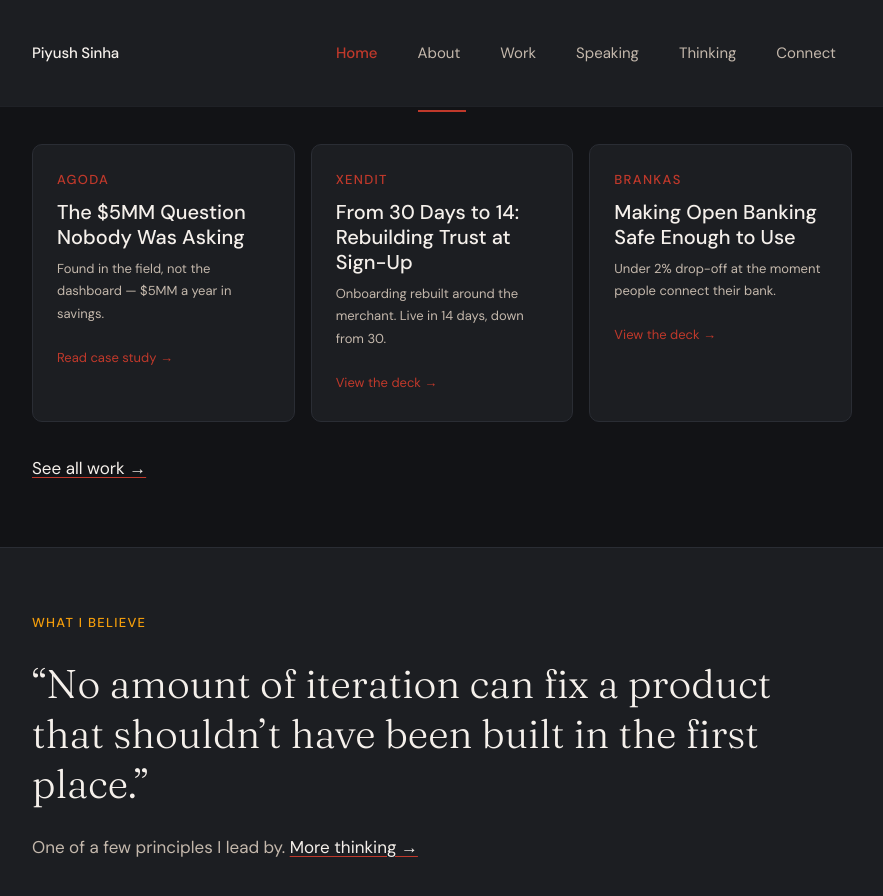
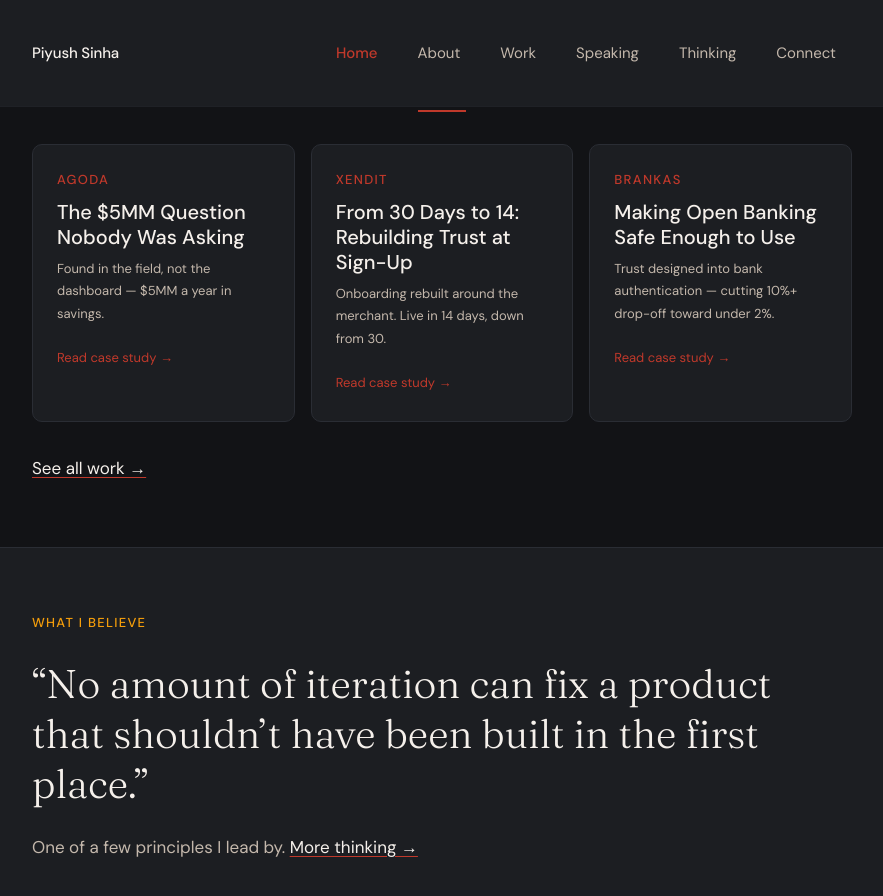
Before and after one commit to piyushsinha/piyushsinha.github.io, a Jekyll site: the page built from index.html, in a window 1280 px wide and 900 px high, scrolled down 1916 px. Shown: the top 896 px of the window, without its empty margins (198-1081 px from the left). Built offline with Jekyll 4.4.1, drawn with Linux system fonts in a browser that asks for light colours; some of the changed lines change nothing that is shown.

Commit message:
Add files via upload

```diff
--- a/_data/case_studies.yml
+++ b/_data/case_studies.yml
@@ -23,6 +23,7 @@
   type: case-study
   order: 2
   featured: true
+  page: "/work/xendit-go-live/"
   company: "Xendit"
   title: "From 30 Days to 14: Rebuilding Trust at Sign-Up"
   summary: "Onboarding rebuilt around the merchant. Live in 14 days, down from 30."
@@ -37,51 +38,55 @@
   type: case-study
   order: 3
   featured: true
+  page: "/work/brankas-open-banking-trust/"
   company: "Brankas"
   title: "Making Open Banking Safe Enough to Use"
-  summary: "Under 2% drop-off at the moment people connect their bank."
+  summary: "Trust designed into bank authentication — cutting 10%+ drop-off toward under 2%."
   outcome: |
-    <strong>The problem:</strong> Open banking asks people to give a startup access to their bank account. The authentication moment is where that trust is either won or lost — and where users walk away.<br>
-    <strong>The approach:</strong> Design the moment of trust as carefully as the moment of payment, across 8+ countries, languages and banking cultures.<br>
-    <strong>The outcome:</strong> Under 2% drop-off at authentication — and the judgment to call for sunsetting a product the market wasn't ready for.
-  domain: "B2B2C · Payment Authentication · Trust Design"
+    <strong>The problem:</strong> Over 10% of users dropped off at the open-banking authentication screen — an unfamiliar third-party interface at the moment they hand over bank access.<br>
+    <strong>The approach:</strong> Root-cause research, then bank-theme the screen so it reads as a natural extension of the bank; target drop-off under 2%.<br>
+    <strong>The outcome:</strong> A statistically significant reduction in trust-driven exits — and the judgment to pause a product the market's infrastructure couldn't yet support.
+  domain: "Open Finance · Payment Authentication · Trust Design"
   embed_url: "https://docs.google.com/presentation/d/e/2PACX-1vT5jkJZ3ryA4JoAwvZ-EQxXENtL2H2x8C93gyDJx-zSr4jM2LaeBRO2RRTjeDqH4arnfmyhplJaR8-0/pubembed?start=false&loop=false&delayms=60000"
 
 - id: agoda-hidden-behaviors
   type: case-study
   order: 4
+  page: "/work/agoda-hidden-behaviors/"
   company: "Agoda"
   title: "What Users Do When They Think No One's Watching"
-  summary: "A new method built to catch what people do, not what they say."
+  summary: "A non-verbal, emotion-based method built to catch what people do, not what they say."
   outcome: |
-    <strong>The problem:</strong> Standard research methods kept missing what people actually did, as opposed to what they said they did.<br>
-    <strong>The approach:</strong> Build a new methodology designed to catch behaviour nobody would think to mention in an interview.<br>
-    <strong>The outcome:</strong> Hidden behaviours surfaced that reshaped how the team approached research company-wide.
+    <strong>The problem:</strong> Standard interviews couldn't explain what made a hotel photo convert — people had strong reactions but no words for them.<br>
+    <strong>The approach:</strong> Pause the study and design a non-verbal, emotion-based method (the Premo tool) across controlled photo variations.<br>
+    <strong>The outcome:</strong> Precise, cross-cultural criteria across 14 markets — an evidence-based photo spec tied to booking intent.
   domain: "UX Research · Behavioral Methods"
   embed_url: "https://docs.google.com/presentation/d/e/2PACX-1vSlU52qvIOi4t4z5Of7baZjEa7WHTaVTJHDxqlgo5iCukqvpNezW5lm-gklpjAeMAcT6-FY9lFVwsH_/pubembed?start=false&loop=false&delayms=60000"
 
 - id: agoda-booking-form
   type: case-study
   order: 5
+  page: "/work/agoda-booking-form/"
   company: "Agoda"
   title: "The Booking Form That Never Stopped Improving"
-  summary: "An always-on experimentation programme instead of a one-off redesign."
+  summary: "Research-grounded A/B experiments for Incremental Bookings Per Day — four wins, one instructive loss."
   outcome: |
-    <strong>The problem:</strong> One redesign, however good, only gets you one improvement. Conversion needed to keep climbing, not plateau.<br>
-    <strong>The approach:</strong> Build a systematic, always-on experimentation programme instead of a one-time fix.<br>
-    <strong>The outcome:</strong> Continuous conversion gains, quarter over quarter.
+    <strong>The problem:</strong> A booking form designed without UX was dragging conversion — buried fields, a fragmented summary, 35 unorganised payment options.<br>
+    <strong>The approach:</strong> Ground every experiment hypothesis in mixed-methods research, sequenced with dual-path variants.<br>
+    <strong>The outcome:</strong> Four sequential experiment wins on Incremental Bookings Per Day — and a research-to-experiment loop that never stops.
   domain: "Consumer Product · Experimentation"
   embed_url: "https://docs.google.com/presentation/d/e/2PACX-1vTngwLbkSj2g7-n2KLh7yiACsAfqXFCp2F6wI-zqpdkwdkDSxoCMJtLphqvvGIXMndkdySJ8O0BrkRf/pubembed?start=false&loop=false&delayms=60000"
 
 - id: agoda-hcd
   type: case-study
   order: 6
+  page: "/work/agoda-human-centered-design/"
   company: "Agoda"
   title: "Turning a 5,000-Person Company Into Researchers"
   summary: "100% of customer-facing teams adopted human-centred design in four months."
   outcome: |
-    <strong>The problem:</strong> Product decisions across a 5,000-person company were made on opinion, not evidence — because research wasn't part of how anyone worked.<br>
-    <strong>The approach:</strong> Train the company, not just the team — from VPs to individual PMs and designers.<br>
+    <strong>The problem:</strong> Product decisions across a 5,000-person company were made on opinion, not evidence — research wasn't part of how anyone worked.<br>
+    <strong>The approach:</strong> A three-phase change strategy — start lean, show results, scale by organic adoption, enforce only for holdouts.<br>
     <strong>The outcome:</strong> 100% of customer-facing teams adopted human-centred design within four months.
   domain: "Org Culture Change · Design Leadership"
   embed_url: "https://docs.google.com/presentation/d/e/2PACX-1vRhuKEwxTkW6zWcuVZvlogK4BLAbHjPaZ0I7OMM0MLgY1zV1Mx8tVjOUSqnEWywK542w0_vXDjtoZA7/pubembed?start=false&loop=false&delayms=60000"
@@ -89,33 +94,27 @@
 - id: xendit-xendesign
   type: case-study
   order: 7
+  page: "/work/xendit-design-system/"
   company: "Xendit"
   title: "One Design System, Four Companies, Half the Cost"
-  summary: "One system across four group companies — 50% lower build cost."
+  summary: "One system across four group companies — 50% lower build cost, live in three months."
   outcome: |
-    <strong>The problem:</strong> Four companies under one group, four different design languages, and four times the engineering cost to ship anything.<br>
-    <strong>The approach:</strong> Build one design system flexible enough for all four brands — in three months.<br>
-    <strong>The outcome:</strong> A 50% reduction in design and engineering cost across the group.
+    <strong>The problem:</strong> Four companies under one group, four design languages, and four times the cost to ship anything.<br>
+    <strong>The approach:</strong> One design system with matched design and code and an abstracted brand layer, rolled out incrementally alongside features.<br>
+    <strong>The outcome:</strong> Live across all four companies in three months — a 50% reduction in design and engineering cost.
   domain: "Design Systems · Multi-brand Architecture"
   embed_url: "https://docs.google.com/presentation/d/e/2PACX-1vRKc0QnweoGn8ZlZKYKBim4CsI9I7cmmhfggYzS0MgrG6DiMJ3SXvDTWXUOlkBbLsGKlci77NRrg7im/pubembed?start=false&loop=false&delayms=60000"
 
 - id: uxhh-bangkok
   type: case-study
   order: 8
+  page: "/work/ux-happy-hour-bangkok/"
   company: "UX Happy Hour Bangkok"
   title: "The Bar Where Bangkok's Designers Actually Talk to Each Other"
   summary: "1,700+ members over 10 years — one of SEA's longest-running design communities."
   outcome: |
     <strong>The problem:</strong> Bangkok had plenty of talented designers and researchers — and almost no way for them to find each other.<br>
-    <strong>The approach:</strong> Start a monthly bar night. Keep showing up, even when it's just a handful of people.<br>
-    <strong>The outcome:</strong> 1,700+ members after 10 years — one of Southeast Asia's longest-running design communities.
+    <strong>The approach:</strong> Treat a monthly meetup as a product; adapt it to local culture; keep showing up.<br>
+    <strong>The outcome:</strong> 1,700+ members over 10 years — one of Southeast Asia's longest-running design communities.
   domain: "Community Building · Design Culture"
   embed_url: "https://docs.google.com/presentation/d/e/2PACX-1vQfFsA1FMajxyT1LlIuzNe_fv8nQ_3NsbEdgcCnxJarObtznCvxGOKA-d_MNQ0AoyJjzTjZTlSV1Zsp/pubembed?start=false&loop=false&delayms=60000"
-
-- id: adplist-keynote
-  type: talk
-  company: "ADP List Bangkok Launch"
-  title: "Keynote Talk: Employee Inc - Build your career like a business"
-  subtitle: "My keynote talk at the ADP List Bangkok inaugural event"
-  domain: "Career overview, mentorship"
-  embed_url: "https://docs.google.com/presentation/d/e/2PACX-1vSn3ku19JKqP_mu1pOpaOgS2GIJIf-Y3nBU6xcuRVn8g4p775fck1IShwyOxWN2uUsZlYu-RnO-jy3J/pubembed?start=false&loop=false&delayms=6000"
```
